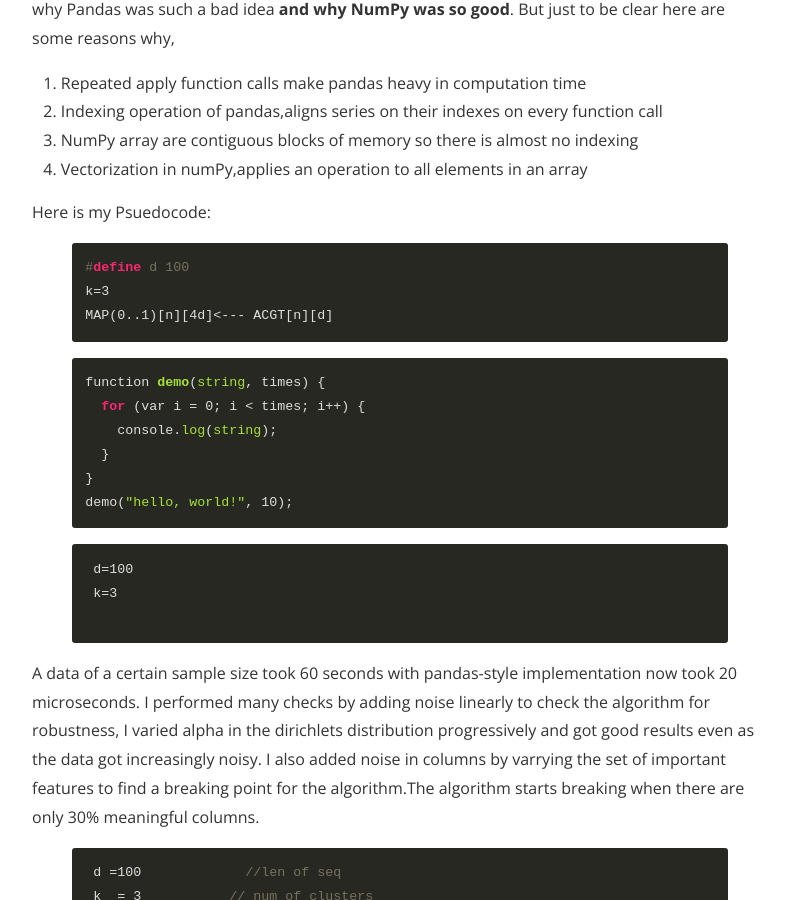
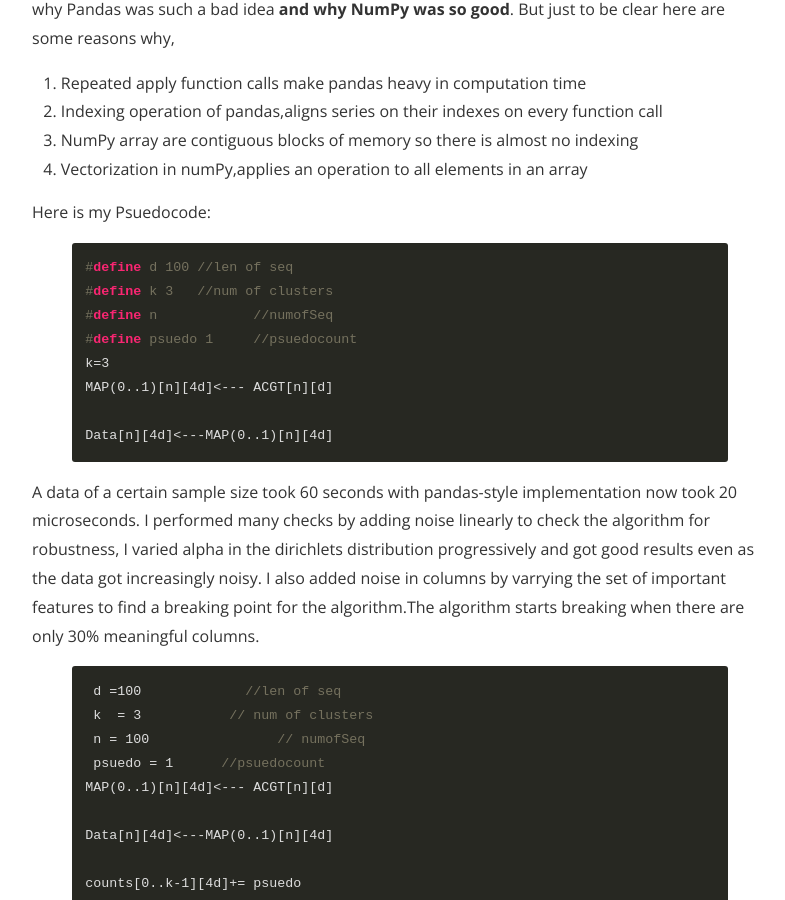
Before and after one commit to ashm8206/ashm8206.github.io, a Jekyll site: the page built from _posts/2017-05-17-K-MeansNCL.markdown, in a window 1280 px wide and 900 px high, scrolled down 1269 px. Shown: the whole window, without its empty margins (240-1025 px from the left). Built offline with Jekyll 4.4.1, drawn with Linux system fonts in a browser that asks for light colours; nearby versions of some CDN libraries; comment, search, counter and statistics services are not loaded.

Commit message:
highlight style

```diff
--- a/_posts/2017-05-17-K-MeansNCL.markdown
+++ b/_posts/2017-05-17-K-MeansNCL.markdown
@@ -32,25 +32,20 @@
 Here is my Psuedocode:
 
 {% highlight c %}
-#define d 100
+#define d 100 //len of seq
+#define k 3   //num of clusters
+#define n            //numofSeq
+#define psuedo 1     //psuedocount
 k=3
 MAP(0..1)[n][4d]<--- ACGT[n][d]
+
+Data[n][4d]<---MAP(0..1)[n][4d]
 {% endhighlight %}
 
 
 
-{% highlight c %}
-function demo(string, times) {
-  for (var i = 0; i < times; i++) {
-    console.log(string);
-  }
-}
-demo("hello, world!", 10);
-{% endhighlight %}
-{% highlight python %}
- d=100
- k=3
- {% endhighlight %}
+
+
 A data of a certain sample size took 60 seconds with pandas-style implementation now took 20 microseconds.
 I performed many checks by adding noise linearly to check the algorithm for robustness, I varied alpha in the dirichlets distribution progressively and got good results even as the data got increasingly noisy. I also added noise in columns by varrying the set of important features to find a breaking point for the algorithm.The algorithm starts breaking when there are only 30% meaningful columns.
 {% highlight c %}
```
